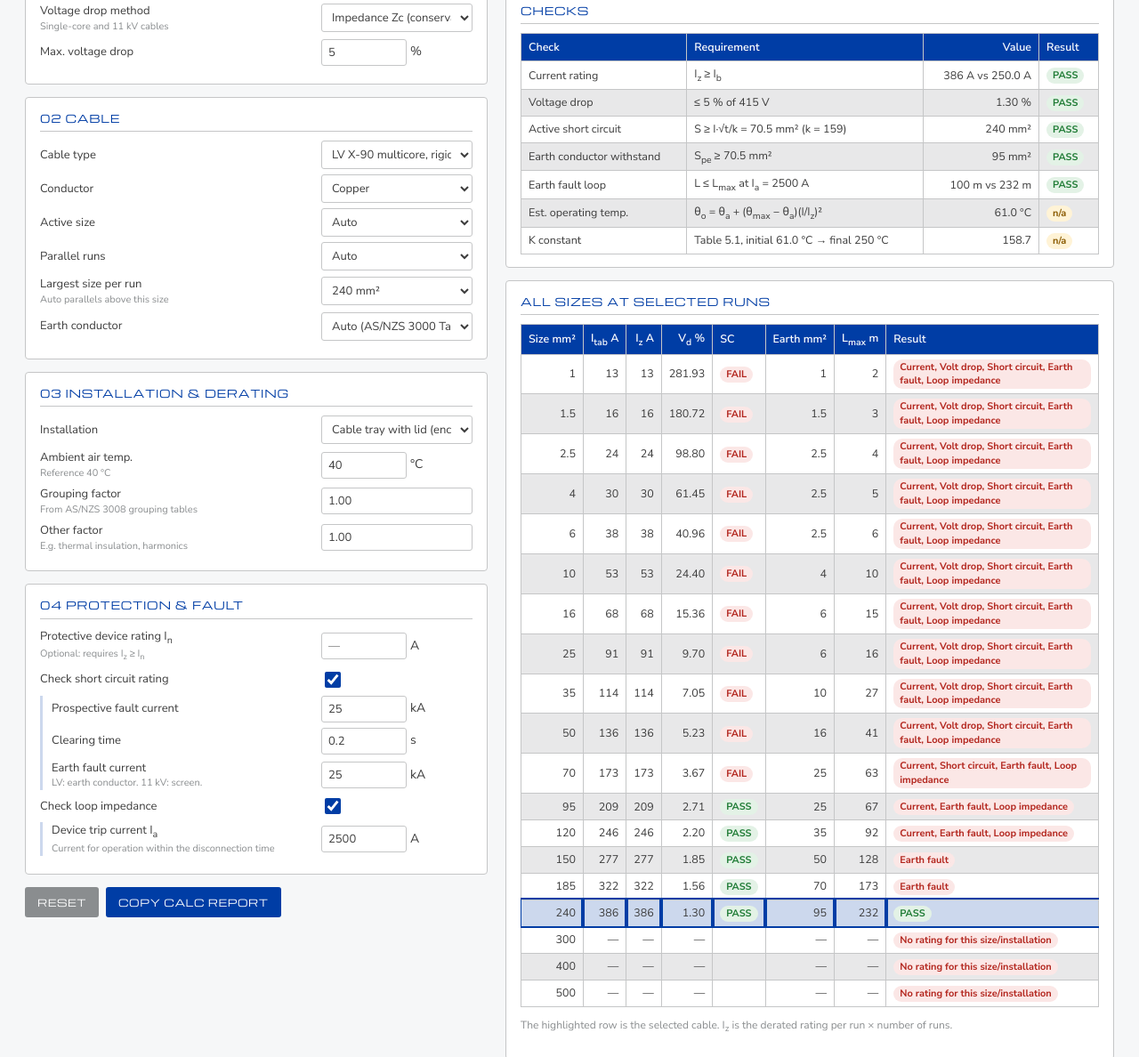
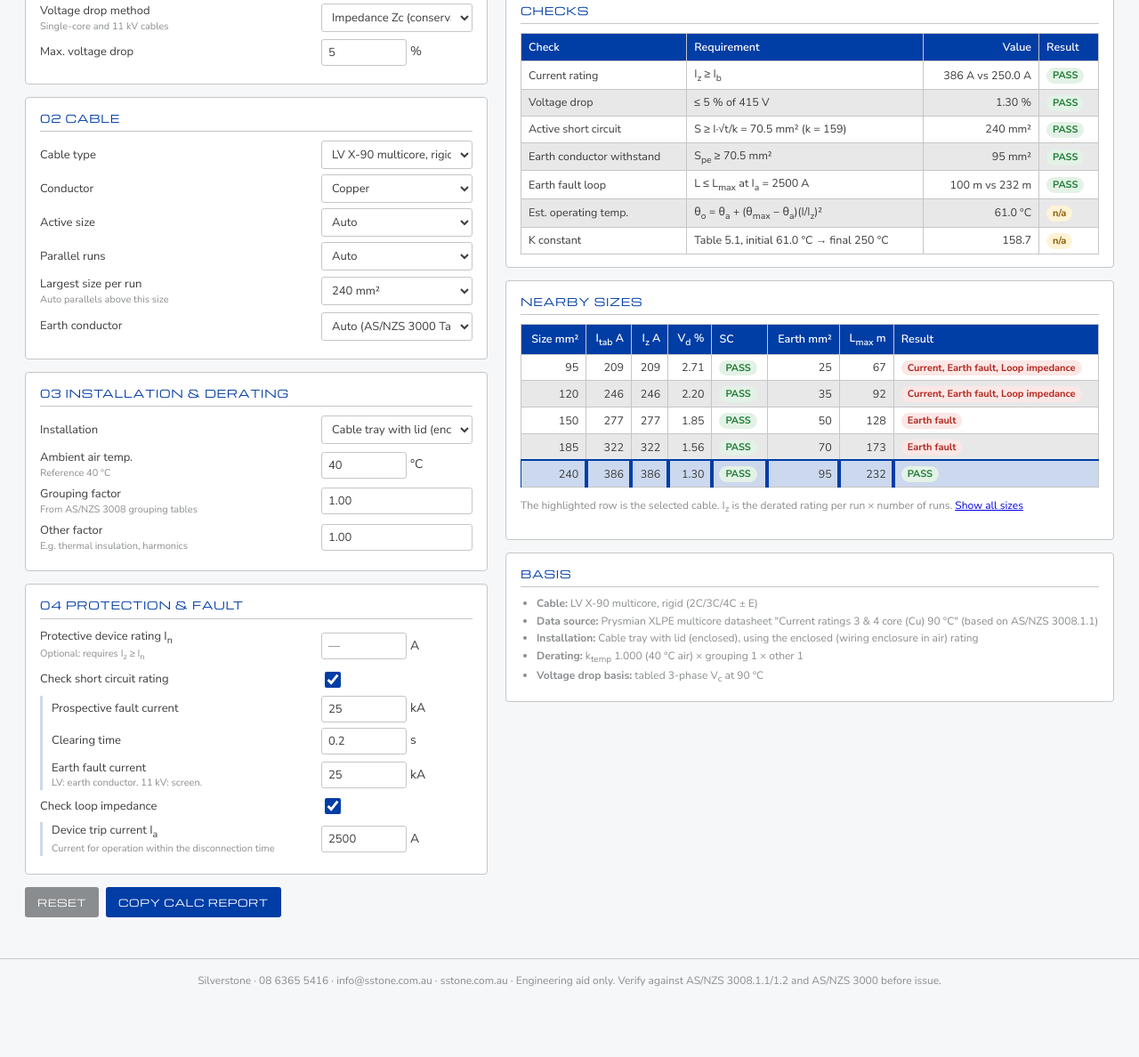
Before and after one commit to ronanmcerlain/ss-cable-calculator, a plain HTML site: page index.html in a window 1280 px wide. Shown: the part 423-1611 px from the top of the page at 89% size. After the commit the page ends 1550 px from the top, so only its background shows below. Drawn offline with nearby package versions, Linux system fonts and the light colour scheme.

Commit message:
Show only nearby sizes (±2) in sizes table, with Show all toggle
Co-Authored-By: Claude Opus 5.5 <noreply@anthropic.com>
Claude-Session: https://claude.ai/code/session_01VmSetRnQzzAjHBiHMYSwXR

```diff
--- a/index.html
+++ b/index.html
@@ -167,8 +167,8 @@ h3{font-size:13px;margin:14px 0 6px}
   <div class="result" id="stats"></div>
   <div id="warnings"></div>
   <div class="card"><h2>Checks</h2><div class="scroll"><table id="checks"></table></div></div>
-  <div class="card"><h2>All sizes at selected runs</h2><div class="scroll"><table id="sizes"></table></div>
-    <p class="muted">The highlighted row is the selected cable. I<sub>z</sub> is the derated rating per run × number of runs.</p></div>
+  <div class="card"><h2>Nearby sizes</h2><div class="scroll"><table id="sizes"></table></div>
+    <p class="muted">The highlighted row is the selected cable. I<sub>z</sub> is the derated rating per run × number of runs. <a href="#" id="allSizes">Show all sizes</a></p></div>
   <div class="card"><h2>Basis</h2><div id="basis" class="muted"></div></div>
 </div>
 </div>
@@ -569,7 +569,14 @@ function render(){
  } else ch+='<tr><td colspan="4">No result</td></tr>';
  $('checks').innerHTML=ch+'</tbody>';
  // sizes table
- const R=o.rows||[]; const hasSC=p.sc&&p.If>0, hasL=R.some(r=>r.Lmax!==undefined);
+ const RA=(o.rows||[]).filter(r=>!r.na); let R=RA;
+ if(!window._showAll&&RA.length>5){
+  let i=s?RA.findIndex(r=>r.size===s.size&&r.n===s.n):-1;
+  if(i<0){i=RA.findIndex(r=>r.okI); if(i<0)i=RA.length-1;}
+  const a=Math.max(0,Math.min(i-2,RA.length-5)); R=RA.slice(a,a+5);
+ }
+ $('allSizes').textContent=window._showAll?'Show nearby sizes only':'Show all sizes';
+ const hasSC=p.sc&&p.If>0, hasL=R.some(r=>r.Lmax!==undefined);
  let t=`<thead><tr><th class="n">Size mm²</th><th class="n">I<sub>tab</sub> A</th><th class="n">I<sub>z</sub> A</th><th class="n">V<sub>d</sub> %</th>${hasSC?'<th>SC</th>':''}${R.some(r=>r.pe)?'<th class="n">Earth mm²</th>':''}${hasL?'<th class="n">L<sub>max</sub> m</th>':''}<th>Result</th></tr></thead><tbody>`;
  R.forEach(r=>{
   const sel=s&&r.size===s.size&&r.n===s.n;
@@ -649,6 +656,7 @@ function init(){
  $('ctype').addEventListener('change',()=>{fillSizes();fillInst();render();});
  $('mat').addEventListener('change',()=>{fillCableTypes();fillSizes();fillInst();render();});
  document.querySelectorAll('#tab-calc input,#tab-calc select').forEach(e=>{if(!['preset','volt','phase','ctype','mat'].includes(e.id))e.addEventListener('input',render);});
+ $('allSizes').addEventListener('click',e=>{e.preventDefault();window._showAll=!window._showAll;render();});
  $('reset').addEventListener('click',()=>{try{localStorage.removeItem('ssCable')}catch(e){} location.reload();});
  $('copyRep').addEventListener('click',async()=>{
   const txt=window._last?.text||'';
```
